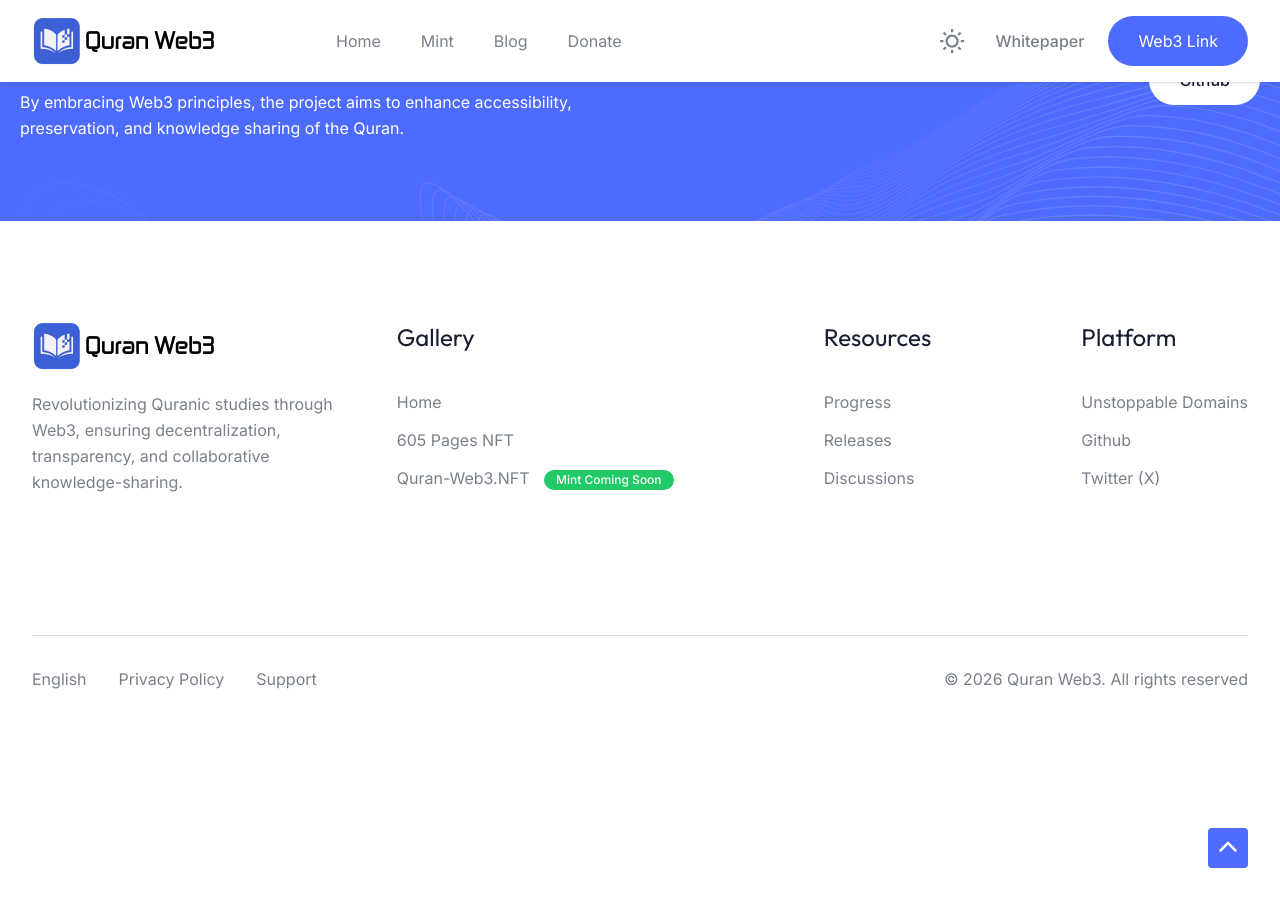
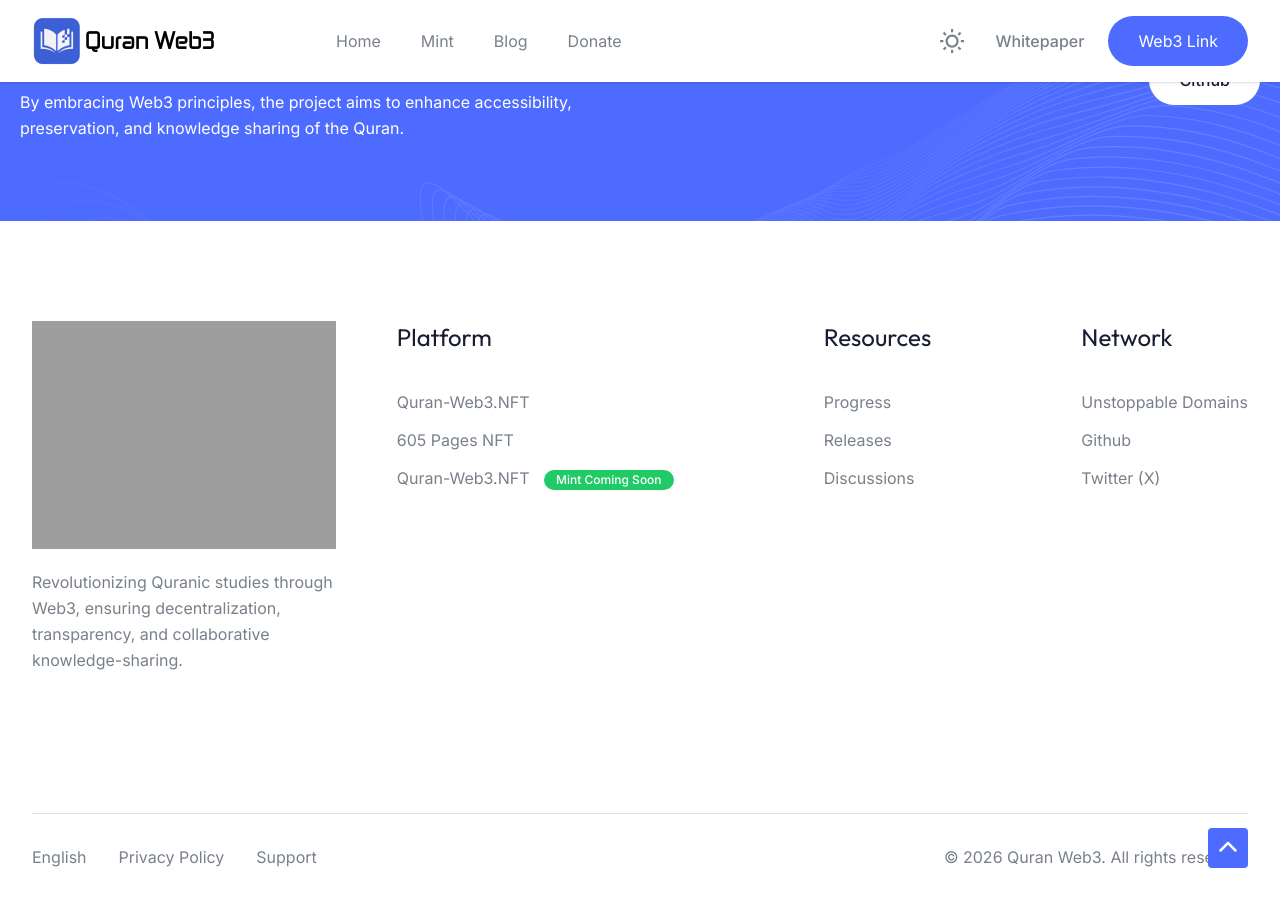
Before and after one commit to ogiest/ogiest.github.io, a Jekyll site: the page about.html, which Jekyll copies as it is, in a window 1280 px wide and 900 px high, scrolled down 1691 px. Built offline with Jekyll 4.4.1, drawn with Linux system fonts in a browser that asks for light colours.

Commit message:
Update about.html

```diff
--- a/about.html
+++ b/about.html
@@ -126,20 +126,20 @@
         <div class="ji gp">
           <div class="tc uf ap gg fp">
             <div class="animate_top zd/2 to/4">
-          <a href="/">
-            <img src="images/logo-light.png" alt="Logo" class="om" />
-            <img src="images/logo-dark.png" alt="Logo" class="xc nm" />
+              <a href="{{ '/' | relative_url }}">
+                <img src="{{ 'images/logo-light.png' | relative_url }}" alt="Logo" class="om" />
+                <img src="{{ 'images/logo-dark.png' | relative_url }}" alt="Logo" class="xc nm" />
               </a>
               <p class="lc fb">Revolutionizing Quranic studies through Web3, ensuring decentralization, transparency, and collaborative knowledge-sharing.</p>
             </div>
             <div class="vd ro tc sf rn un gg vn">
               <div class="animate_top">
-            <h4 class="kk wm tj ec">Gallery</h4>
+                <h4 class="kk wm tj ec">Platform</h4>
                 <ul>
-              <li><a href="/" class="sc xl vb">Home</a></li>
+                  <li><a href="https://ipfs.io/ipns/quran-web3.nft" target="_blank" class="sc xl vb">Quran-Web3.NFT </a></li>
                   <li><a href="https://polygonscan.com/token/0x74814b153519f3d77d5521cd185dd3071b6a017a" target="_blank" class="sc xl vb">605 Pages NFT</a></li>
                   <li>
-                <a href="/mint.html" class="sc xl vb">
+                    <a href="{{ '/mint.html' | relative_url }}" class="sc xl vb">
                       Quran-Web3.NFT
                       <span class="sc ek uj lk nh rg zi _i nc">Mint Coming Soon</span>
                     </a>
@@ -155,7 +155,7 @@
                 </ul>
               </div>
               <div class="animate_top">
-            <h4 class="kk wm tj ec">Platform</h4>
+                <h4 class="kk wm tj ec">Network</h4>
                 <ul>
                   <li><a href="https://ud.me/quran-web3.nft" target="_blank" class="sc xl vb">Unstoppable Domains</a></li>
                   <li><a href="https://github.com/quran-web3" target="_blank" class="sc xl vb">Github</a></li>
```
Lines whose indentation alone changed are shown as unchanged.
